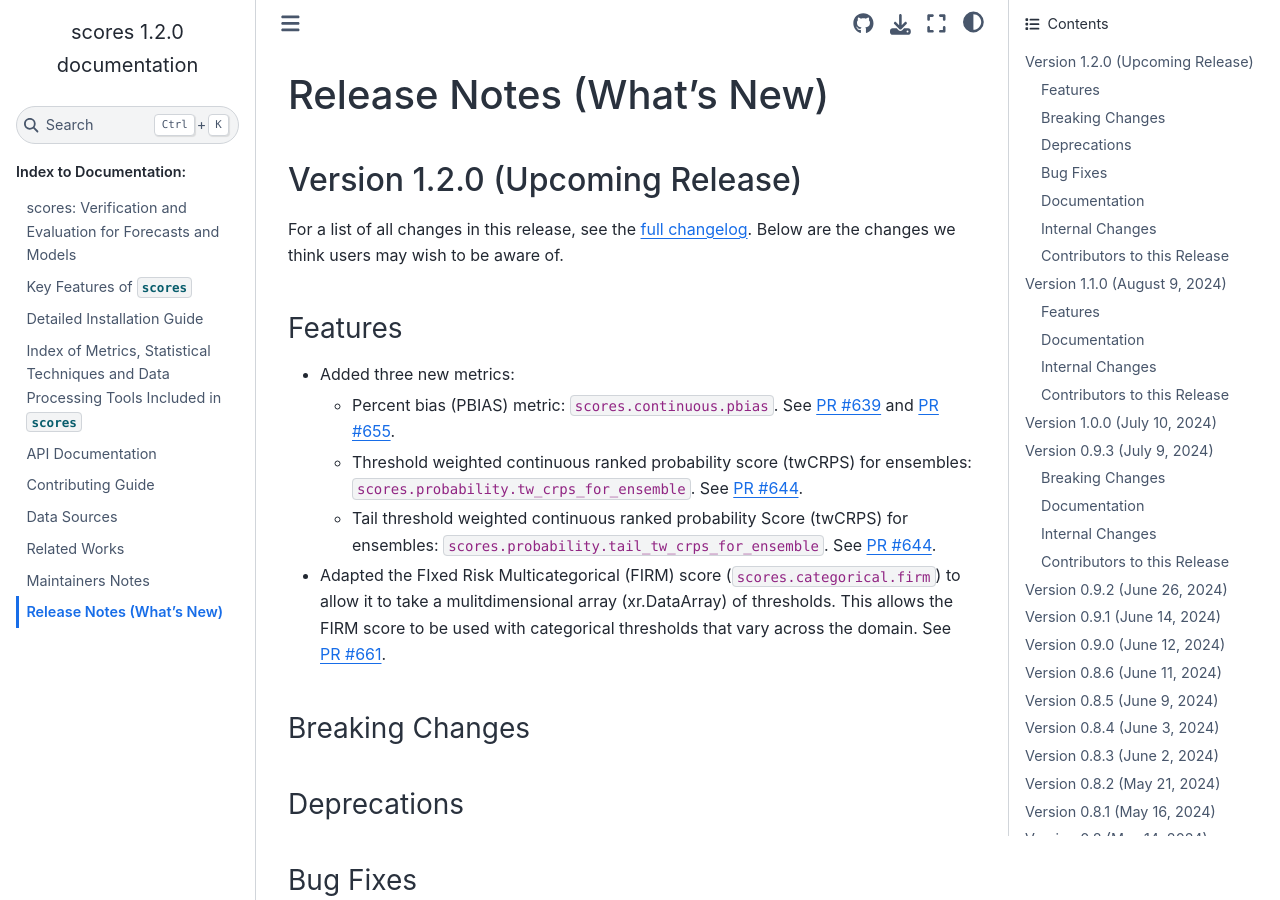
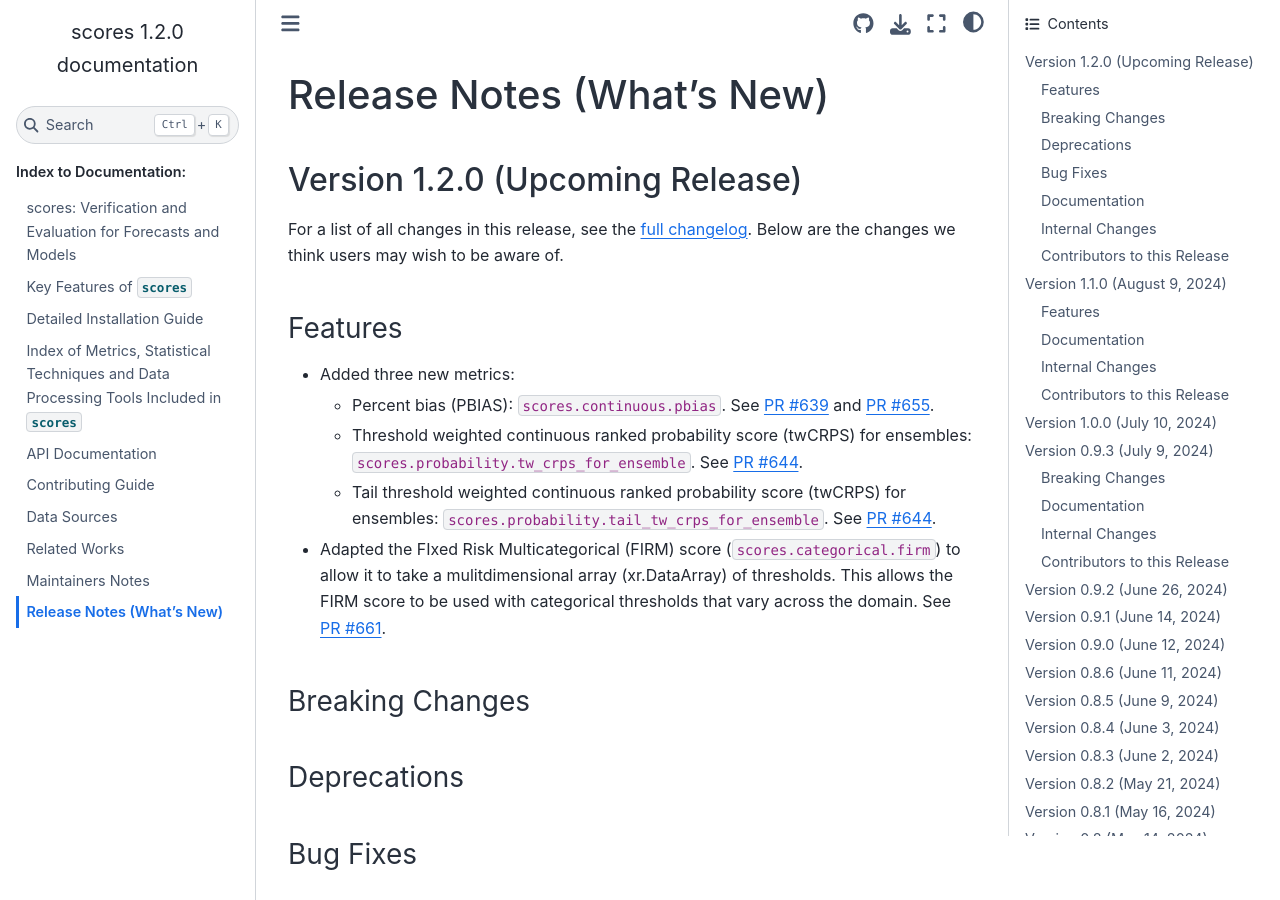
Before and after one commit to nci/scores, a Sphinx documentation site: the page built from docs/release_notes.md, in a window 1280 px wide and 900 px high. Built offline with Sphinx 7.4.7 and the Sphinx Book theme 1.1.4, drawn with Linux system fonts in a browser that asks for light colours; pages that are not in the unit, such as notebooks, are missing from menus.

Commit message:
Remove one instance of "metric" and change one uppercase "S" to lowercase "s"

```diff
--- a/docs/release_notes.md
+++ b/docs/release_notes.md
@@ -7,9 +7,9 @@ For a list of all changes in this release, see the [full changelog](https://gith
 ### Features
 
 - Added three new metrics:
-	- Percent bias (PBIAS) metric: `scores.continuous.pbias`. See [PR #639](https://github.com/nci/scores/pull/639) and [PR #655](https://github.com/nci/scores/pull/655).
+	- Percent bias (PBIAS): `scores.continuous.pbias`. See [PR #639](https://github.com/nci/scores/pull/639) and [PR #655](https://github.com/nci/scores/pull/655).
 	- Threshold weighted continuous ranked probability score (twCRPS) for ensembles: `scores.probability.tw_crps_for_ensemble`. See [PR #644](https://github.com/nci/scores/pull/644).
-	- Tail threshold weighted continuous ranked probability Score (twCRPS) for ensembles: `scores.probability.tail_tw_crps_for_ensemble`. See [PR #644](https://github.com/nci/scores/pull/644).
+	- Tail threshold weighted continuous ranked probability score (twCRPS) for ensembles: `scores.probability.tail_tw_crps_for_ensemble`. See [PR #644](https://github.com/nci/scores/pull/644).
 - Adapted the FIxed Risk Multicategorical (FIRM) score (`scores.categorical.firm`) to allow it to take a mulitdimensional array (xr.DataArray) of thresholds. This allows the FIRM score to be used with categorical thresholds that vary across the domain. See [PR #661](https://github.com/nci/scores/pull/661).
 
 ### Breaking Changes
```
